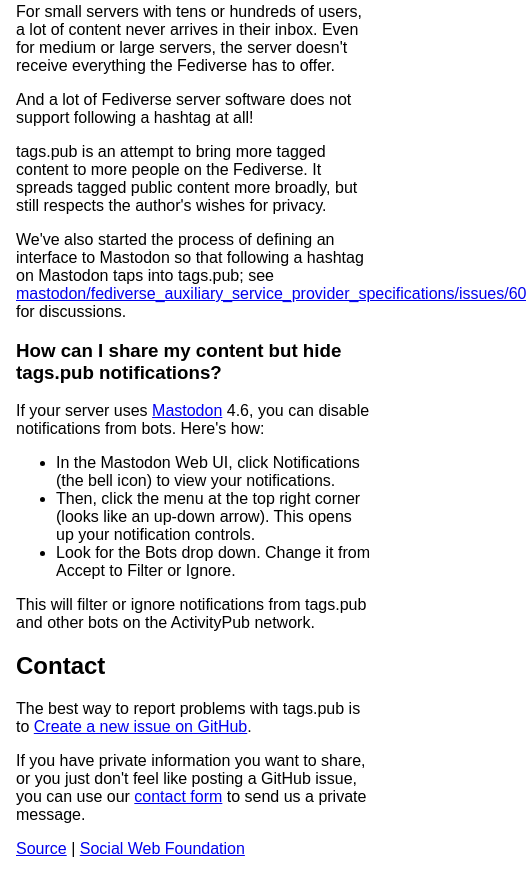
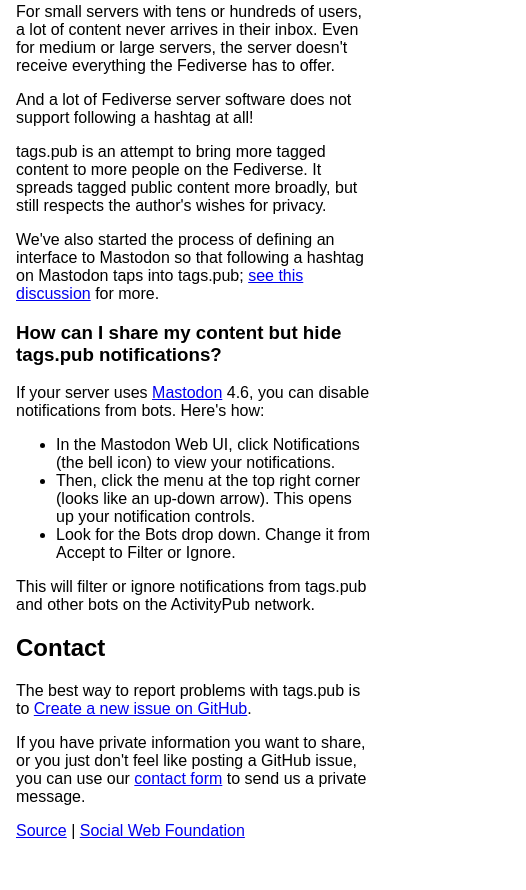
Before and after one commit to social-web-foundation/tags.pub, a website: page web/index.html in a window 390 px wide. Shown: the part 3641-4531 px from the top of the page, 526 px wide, since content can reach past the window. Drawn offline with Linux system fonts and the light colour scheme.

Commit message:
docs - rewrite long link
This rewrites a long link that makes the entire page have horizontal scrollbars on mobile.

```diff
--- a/web/index.html
+++ b/web/index.html
@@ -188,8 +188,8 @@
       </p>
       <p>
         We&apos;ve also started the process of defining an interface to Mastodon
-        so that following a hashtag on Mastodon taps into tags.pub; see
-        <a href="https://github.com/mastodon/fediverse_auxiliary_service_provider_specifications/issues/60">mastodon/fediverse_auxiliary_service_provider_specifications/issues/60</a> for discussions.
+        so that following a hashtag on Mastodon taps into tags.pub;
+        <a href="https://github.com/mastodon/fediverse_auxiliary_service_provider_specifications/issues/60">see this discussion</a> for more.
       </p>
     </section>
     <section id="notifications">
```
